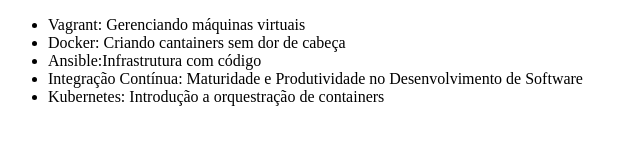
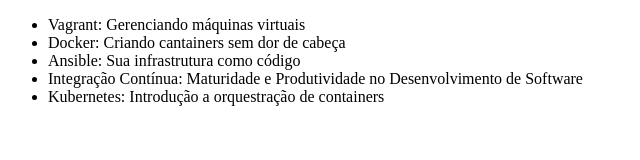
Before and after one commit to Luap95/alura-curso-git, a plain HTML site: page index.html in a window 1280 px wide. Shown: the full height of the page, 0-640 px from the left. Drawn offline with Linux system fonts and the light colour scheme.

Commit message:
Alterando o nome do curso de Ansible

```diff
--- a/index.html
+++ b/index.html
@@ -8,7 +8,7 @@
     <ul>
         <li>Vagrant: Gerenciando máquinas virtuais</li>
         <li>Docker: Criando cantainers sem dor de cabeça</li>
-        <li>Ansible:Infrastrutura com código</li>
+        <li>Ansible: Sua infrastrutura como código</li>
         <li>Integração Contínua: Maturidade e Produtividade no Desenvolvimento de Software</li>
         <li>Kubernetes: Introdução a orquestração de containers</li>
     </ul>
```
